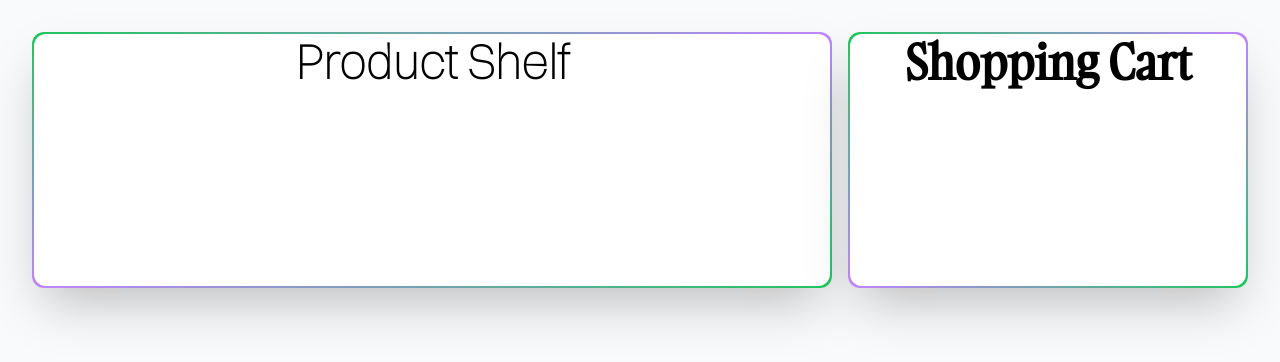
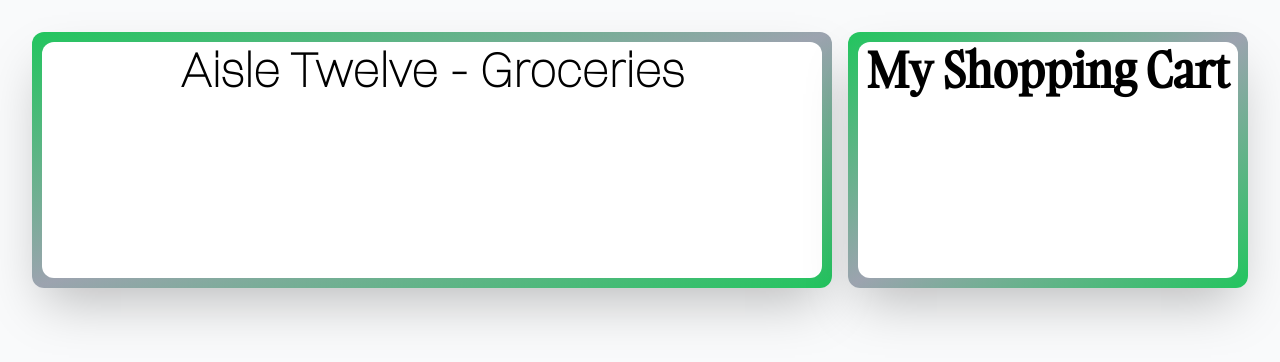
Before and after one commit to IanFLee/shopCart, a React (Vite) app: page / in a window 1280 px wide. Shown: the top 362 px of the page. Built offline with nearby package versions, Linux system fonts and the light colour scheme.

Commit message:
Updated Styling

```diff
--- a/src/Components/Card.tsx
+++ b/src/Components/Card.tsx
@@ -16,7 +16,7 @@
 
 
 const card = ( { title, font } ) => (
-		<div className="rounded-xl p-0.5 bg-gradient-to-br from-green-500 via-purple-400 to-green-500 shadow-2xl">
+		<div className="rounded-xl p-2.5 bg-gradient-to-br from-green-500 via-gray-400 to-green-500 shadow-2xl">
 			<h2 className={`text-5xl pt-1 font-bold h-full w-full bg-white rounded-xl ${font}`}> { title } </h2>
 		</div>
 	)
--- a/src/Components/ProductShelf.tsx
+++ b/src/Components/ProductShelf.tsx
@@ -8,5 +8,5 @@ export default function ProductShelf () {
 
 
 	// Build and Export All
-	return <Card title="Product Shelf" font="font-switzer" />
+	return <Card title="Aisle Twelve - Groceries" font="font-switzer" />
 }
--- a/src/Components/ShoppingCart.tsx
+++ b/src/Components/ShoppingCart.tsx
@@ -8,5 +8,5 @@ export default function ShoppingCart () {
 	// Generate REACT Cart with 'Product' Component
 
 	// Build and Export All
-	return <Card title="Shopping Cart" font="font-gambarino" />
+	return <Card title="My Shopping Cart" font="font-gambarino" />
 }
```
